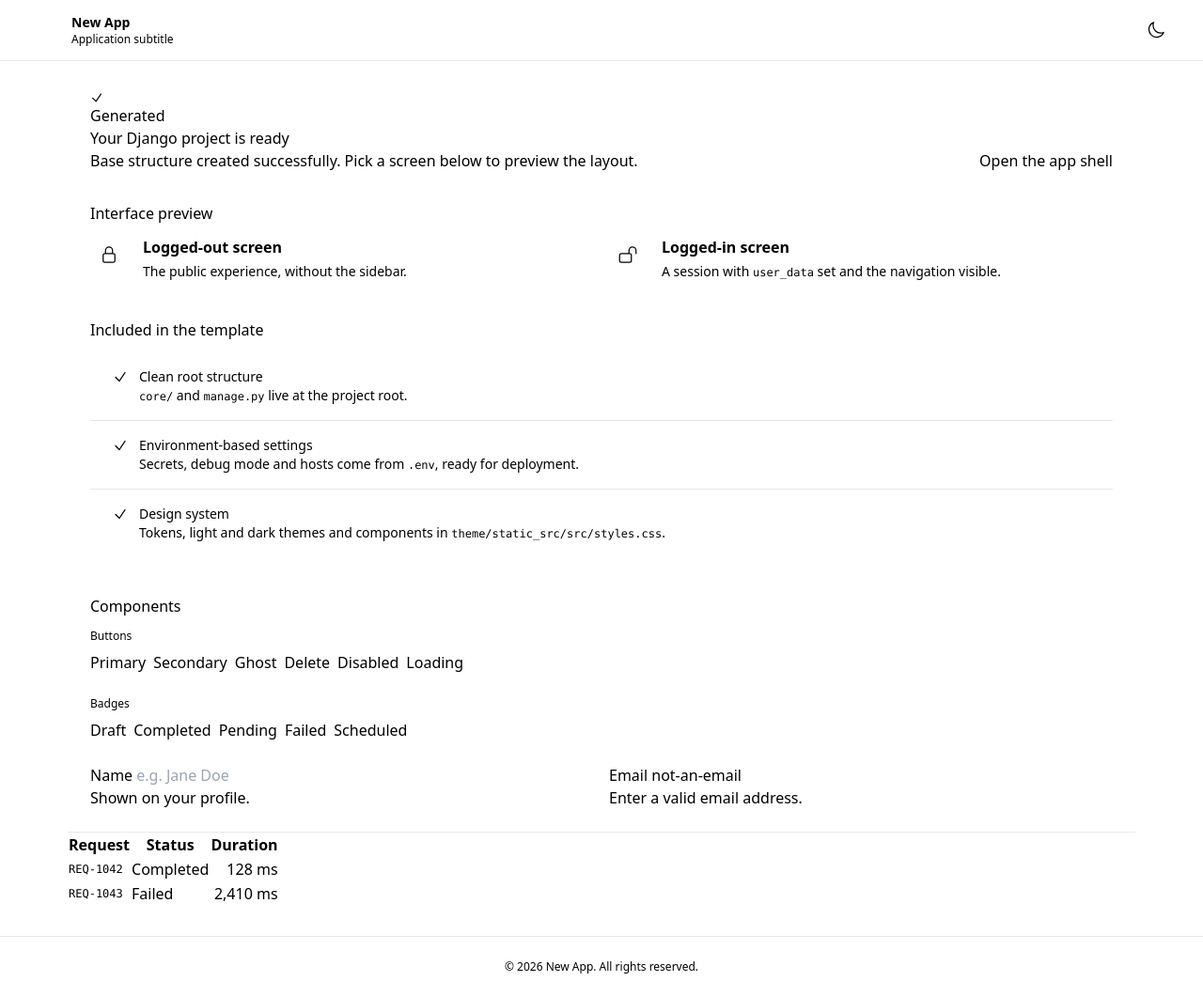
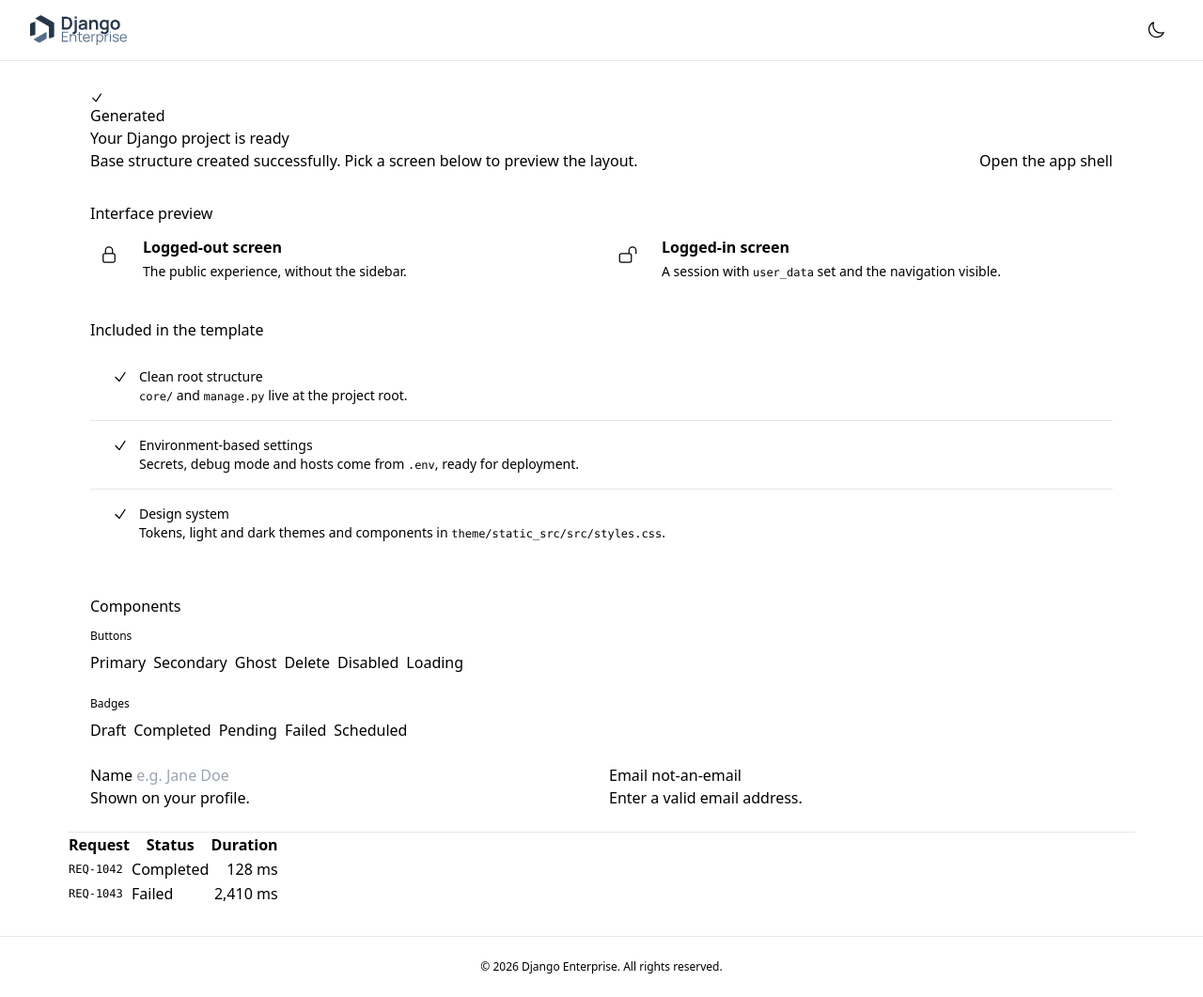
Before and after one commit to dr1co/django-project-template, a Django app: template django-template/app/templates/home.html in a window 1280 px wide. Shown: the whole page at 94% size. Run offline with Django 3.2, Linux system fonts and the light colour scheme; the template is opened without the code that fills it, so the values that code supplies are empty; some libraries are stand-ins or nearby versions.

Commit message:
[feat.] add ficticional logos for the template

```diff
--- a/django-template/app/templates/base.html
+++ b/django-template/app/templates/base.html
@@ -7,6 +7,7 @@
   <meta charset="UTF-8">
   <meta name="viewport" content="width=device-width, initial-scale=1.0">
   <title>{% block title %}DON'T FORGET TO CHANGE THE APPLICATION TITLE!{% endblock %}</title>
+  <link rel="icon" type="image/svg+xml" href="{% static 'app/assets/icon.svg' %}">
 
   <!-- Applies the saved (or system) theme before the first paint, avoiding a flash. -->
   <script>
@@ -38,12 +39,10 @@
   <aside id="sidebar"
     class="fixed inset-y-0 left-0 z-40 flex w-64 -translate-x-full flex-col border-r border-sidebar-line bg-sidebar text-sidebar-fg transition-transform duration-200 lg:translate-x-0">
 
-    <div class="flex h-16 shrink-0 items-center gap-3 border-b border-sidebar-line px-5">
-      <span class="flex size-8 items-center justify-center rounded-md bg-white/10 font-display text-sm font-bold">N</span>
-      <div class="leading-tight">
-        <p class="font-display text-sm font-semibold">New App</p>
-        <p class="text-xs text-sidebar-muted">Application subtitle</p>
-      </div>
+    <div class="flex h-16 shrink-0 items-center border-b border-sidebar-line px-5">
+      <a href="/" class="rounded-md">
+        <img src="{% static 'app/assets/logo-inverse.svg' %}" alt="Django Enterprise" class="h-8 w-auto">
+      </a>
     </div>
 
     <nav class="flex-1 overflow-y-auto px-3 py-4" aria-label="Main">
@@ -149,13 +148,10 @@
         </button>
         {% endif %}
 
-        <a href="/" class="flex items-center gap-3 {% if request.session.user_data %}lg:hidden{% endif %}">
-          <span
-            class="flex size-8 items-center justify-center rounded-md bg-navy font-display text-sm font-bold text-white">N</span>
-          <span class="leading-tight">
-            <span class="block font-display text-sm font-semibold text-brand">New App</span>
-            <span class="block text-xs text-fg-muted">Application subtitle</span>
-          </span>
+        <a href="/" class="rounded-md {% if request.session.user_data %}lg:hidden{% endif %}">
+          <img src="{% static 'app/assets/logo.svg' %}" alt="Django Enterprise" class="h-8 w-auto dark:hidden">
+          <img src="{% static 'app/assets/logo-inverse.svg' %}" alt="Django Enterprise"
+            class="hidden h-8 w-auto dark:block">
         </a>
 
         <div class="ml-auto flex items-center gap-1">
@@ -221,7 +217,7 @@
 
     <footer class="border-t border-line">
       <div class="px-4 py-6 text-center text-xs text-fg-muted sm:px-6 lg:px-8">
-        &copy; {% now "Y" %} New App. All rights reserved.
+        &copy; {% now "Y" %} Django Enterprise. All rights reserved.
       </div>
     </footer>
   </div>
```
Also changed, not shown: django-template/AGENTS.md (+13 -6 lines), django-template/app/static/app/assets/icon-light.svg (added), django-template/app/static/app/assets/icon.svg (added), django-template/app/static/app/assets/logo-dark.svg (added), django-template/app/static/app/assets/logo-inverse.svg (added), django-template/app/static/app/assets/logo.svg (added), 1 other file.
